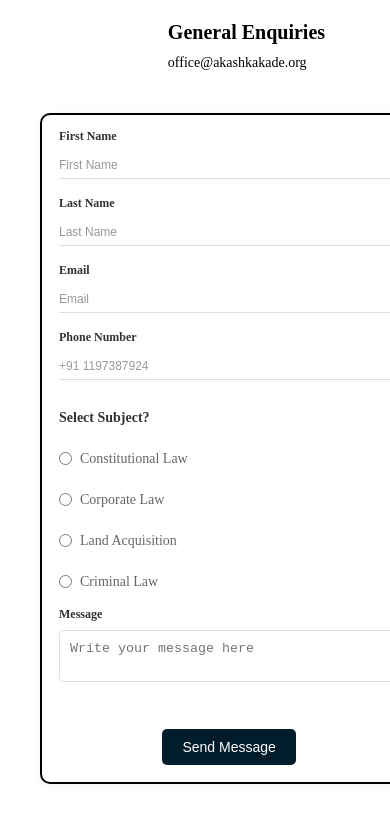
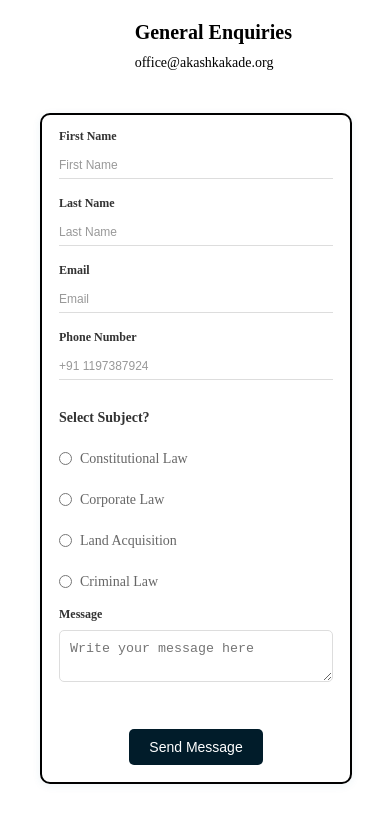
Before and after one commit to Nayan0406/Asal-legal, a website: page index.html in a window 390 px wide. Shown: the part 5126-5944 px from the top of the page. Drawn offline with Linux system fonts and the light colour scheme; no server answers.

Commit message:
check contact form

```diff
--- a/styles/home.css
+++ b/styles/home.css
@@ -1683,8 +1683,8 @@ nav .nav-links li a:hover {
     max-width: 100%;
   }
   .contact-form {
-    max-width: 97vw;
-    width: 97vw;
+    max-width: 80vw;
+    width: 80vw;
   }
 
   .form-grid {
```
